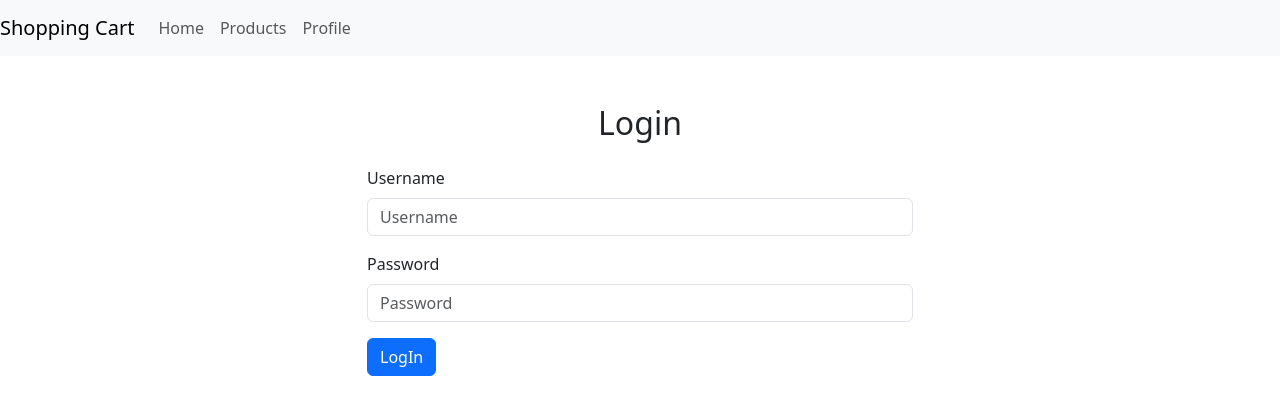
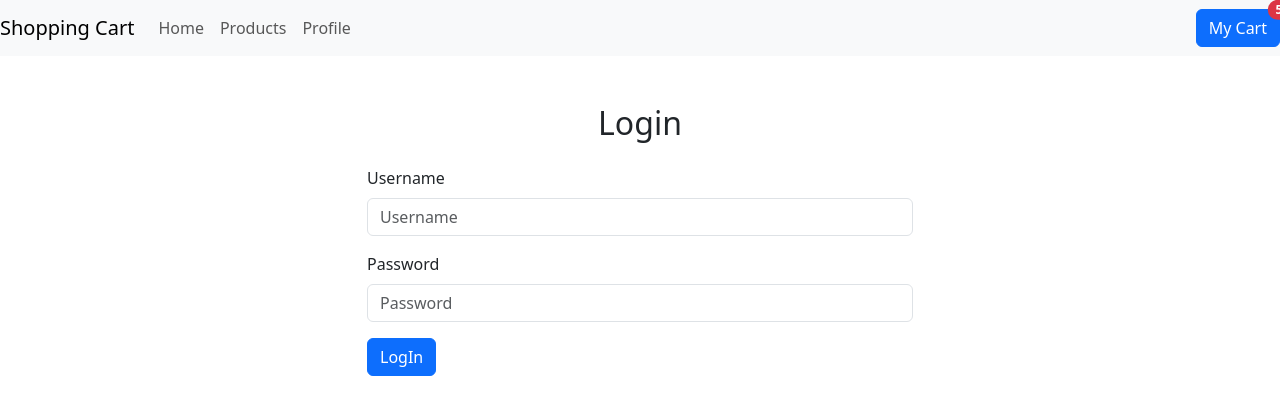
Before and after one commit to nitinSingh195/shopping, a React (Create React App) app in the folder ReactApp/shoppingcart/: page /Login in a window 1280 px wide. Shown: the top 414 px of the page. Built offline with nearby package versions, Linux system fonts and the light colour scheme.

Commit message:
added Badges

```diff
--- a/ReactApp/shoppingcart/src/Navbar.js
+++ b/ReactApp/shoppingcart/src/Navbar.js
@@ -1,6 +1,9 @@
 import React from 'react';
 
 const Navbar = () => {
+    const userName = 'John Doe'; // Replace with the actual user name
+    const cartItemCount = 5; // Replace with the actual cart item count
+
     return (
         <nav className="navbar navbar-expand-lg navbar-light bg-light">
             <a className="navbar-brand" href="/">Shopping Cart</a>
@@ -28,6 +31,18 @@ const Navbar = () => {
                     </li>
                 </ul>
             </div>
+            <div className="ml-auto">
+                {/* <span className="navbar-text">
+                    <span className="badge bg-primary mr-2">{cartItemCount}</span>
+                    Welcome, {userName}
+                </span> */}
+                <button type="button" class="btn btn-primary position-relative">
+                    My Cart
+                    <span class="position-absolute top-0 start-100 translate-middle badge rounded-pill bg-danger">
+                    {cartItemCount}
+                    </span>
+                </button>
+            </div>
         </nav>
     );
 };
```
